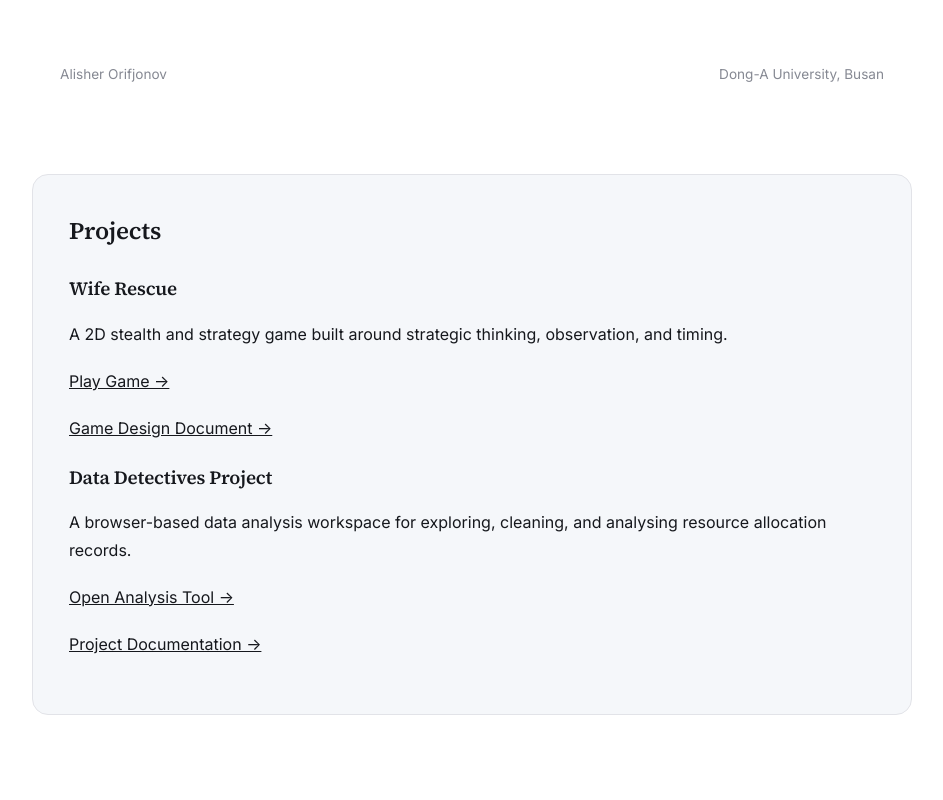
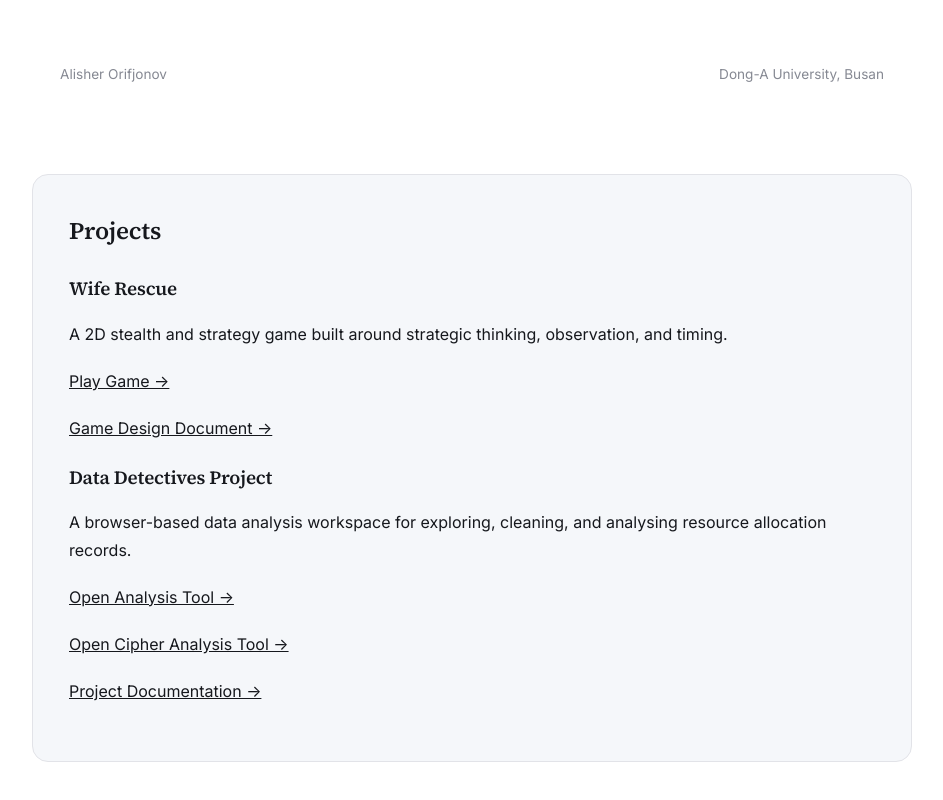
Before and after one commit to Alisher796/da, a plain HTML site: page index.html in a window 1280 px wide. Shown: the part 3609-4409 px from the top of the page, without its empty margins (168-1111 px from the left). Before the commit the page ends 4364 px from the top, so only its background shows below. Drawn offline with Linux system fonts and the light colour scheme.

Commit message:
Add link to Cipher Analysis Tool in index.html

```diff
--- a/index.html
+++ b/index.html
@@ -651,6 +651,11 @@
                 Open Analysis Tool →
             </a>
         </p>
+      <p>
+    <a href="cipher-analysis.html" target="_blank" rel="noopener noreferrer">
+        Open Cipher Analysis Tool →
+    </a>
+</p>
 
         <p>
             <a href="https://drive.google.com/drive/folders/1rkcVFrlqPZQp7EM3IM4aE6su12KsuZ5Z?usp=sharing" target="_blank" rel="noopener noreferrer">
```
